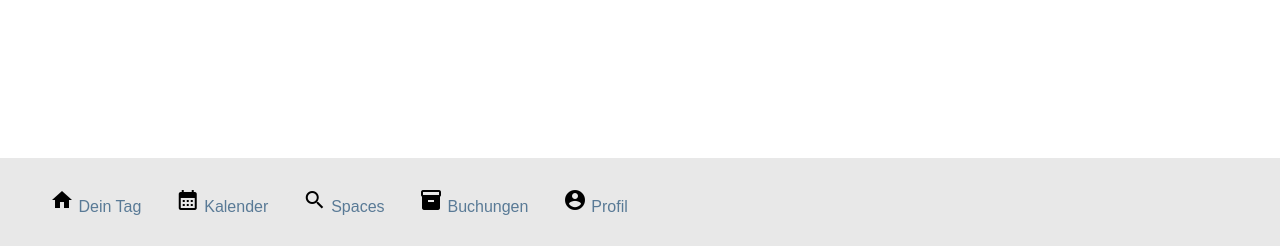
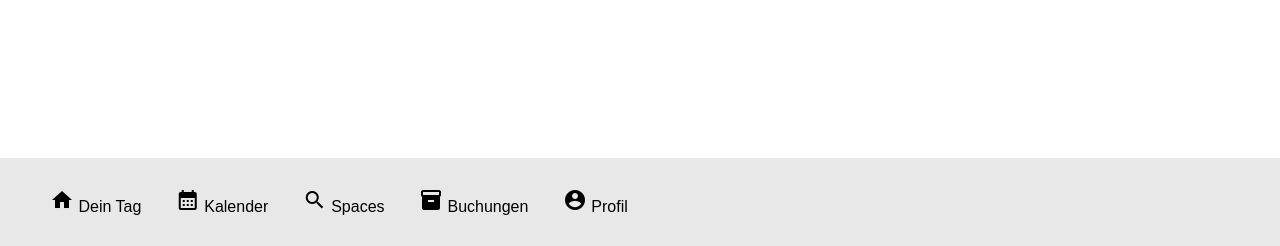
Before and after one commit to JonasHauth/workday-frontend, a Flask app: page / in a window 1280 px wide. Shown: the part 554-800 px from the top of the page. Run offline with Flask 2, Linux system fonts and the light colour scheme.

Commit message:
footer styling

```diff
--- a/app/static/css/home.css
+++ b/app/static/css/home.css
@@ -23,9 +23,18 @@ nav {
 
 nav a {
     margin-right: 30px;
-    color: #597a96;
+    color: black;
     text-decoration: none;
 }
+
+a:hover {
+    color: #8FBFBF;
+  }
+
+a:active {
+    color: #8FBFBF;
+  }
+
 
 
 
--- a/app/templates/navigation.html
+++ b/app/templates/navigation.html
@@ -1,3 +1,7 @@
+{% block css %}
+  <link href="{{ url_for('static', filename='css/navigation.css') }}" rel="stylesheet">
+{% endblock %}
+
 <footer>
   <nav>
    {% for link in nav %}
```
